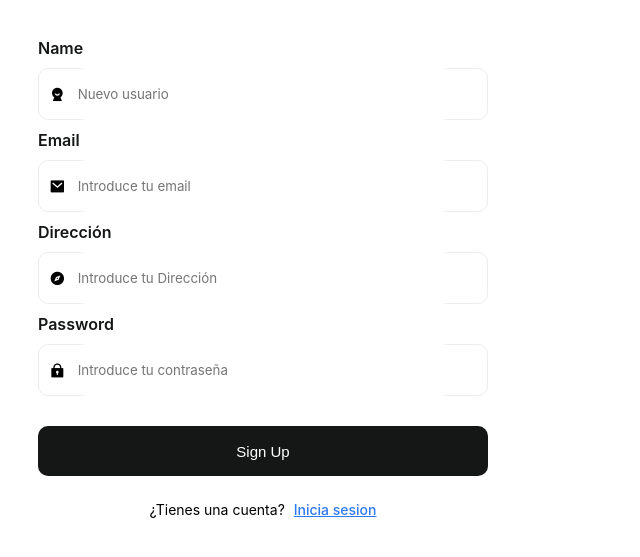
After one commit to OscarSanchez01/EmpresaMensajeria, a PHP site: page /register.php in a window 1280 px wide. The commit adds this page. Shown: the top 557 px of the page, without its empty margins (0-640 px from the left). Run offline with PHP 8.4, Linux system fonts and the light colour scheme.

Commit message:
regster 3

```diff
--- a/index.php
+++ b/index.php
@@ -55,7 +55,7 @@ if ($_SERVER['REQUEST_METHOD'] === 'POST') {
 
         <button class="button-submit" type="submit">Sign Up</button>
 
-        <p class="p">¿No tienes una cuenta? <span class="span">Registrate</span></p>
+        <p class="p">¿No tienes una cuenta? <a href= "./register.php" class="span">Registrate</a></p>
     </form>
 
 
--- a/panel.html
+++ b/panel.html
@@ -24,7 +24,6 @@
                 <img src="./assets/icon.png" width="100px">
                 <p>Paco</p>
                 SOY UN USUARIO
-                <button> <a href="editar_perfil.php">Editar perfil</a> </button>
 
             </div>
 
--- /dev/null
+++ b/register.php
@@ -0,0 +1,139 @@
+<!DOCTYPE html>
+<html lang="en">
+
+<head>
+    <meta charset="UTF-8">
+    <meta name="viewport" content="width=device-width, initial-scale=1.0">
+    <title>Document</title>
+    <link rel="stylesheet" href="./css/logins.css">
+    <link rel="stylesheet" href="./assets/remixicon/remixicon.css" />
+</head>
+
+<body>
+
+<?php
+
+function conexionBD() {
+    global $pdo;
+    try {
+        $pdo = new PDO('mysql:host=localhost;dbname=sistemaenvios', 'paquetes', '');
+        $pdo->setAttribute(PDO::ATTR_ERRMODE, PDO::ERRMODE_EXCEPTION);
+        $pdo->exec('SET NAMES "utf8"');
+    } catch (PDOException $e) {
+        die("Error en la conexión: " . $e->getMessage());
+    }
+}
+
+conexionBD(); // Inicia la conexión a la base de datos
+
+if ($_SERVER['REQUEST_METHOD'] === 'POST') {
+    $user = $_POST['username'];
+    $pass = $_POST['password'];
+    $email = $_POST['email'];
+    $address = $_POST['address'];
+
+    // Validar que los campos no estén vacíos
+    if (!$user || !$email || !$address || !$pass) {
+        echo "<p style='color:red;'>Por favor, completa todos los campos.</p>";
+    } else {
+        // Verificar si el usuario o email ya existen
+        $query = "SELECT * FROM USUARIOS WHERE username = '$user' OR mail = '$email'";
+        $stmt = $pdo->prepare($query);
+        $stmt->execute();
+
+        // Verificar si ya existe el usuario o el email
+        if ($stmt->rowCount() > 0) {
+            echo "<p style='color:red;'>El usuario o el email ya están registrados.</p>";
+        } else {
+
+            // Id usuario
+            $query = "SELECT MAX(id_usuario) AS max_id FROM USUARIOS";
+            $stmt = $pdo->prepare($query);
+            $stmt->execute();
+            $result = $stmt->fetch(PDO::FETCH_ASSOC);
+
+            $newId = $result['max_id'] ? $result['max_id'] + 1 : 1;
+
+
+            //Isert
+            $query = "INSERT INTO USUARIOS (id_usuario, username, password, rol, mail, direccion)
+                      VALUES ('$newId', '$user', '$pass', 'R', '$email', '$address')";
+            $stmt = $pdo->prepare($query);
+
+            if ($stmt->execute()) {
+
+                header("Location: ./index.php");
+                exit;
+                echo "<p style='color:red;'>Error al registrar el usuario. Inténtalo de nuevo más tarde.</p>";
+            }
+        }
+    }
+}
+
+?>
+    <!-- AQUI ESTA EL FORM -->
+    <form class="form" action="register.php" method="POST">
+
+
+        <!-- NOMBRE -->
+        <div class="flex-column">
+            <label>Name </label>
+        </div>
+        <div class="inputForm">
+            <i class="ri-user-5-fill"></i>
+
+            <!-- INPUT NOMBRE -->
+            <input type="text" name="username" class="input" placeholder="Nuevo usuario" />
+        </div>
+
+
+        <!-- EMAIL -->
+        <div class="flex-column">
+            <label>Email </label>
+        </div>
+        <div class="inputForm">
+            <i class="ri-mail-fill"></i>
+            <!-- INPUT EMAIL -->
+            <input type="text" class="input" name="email" placeholder="Introduce tu email" />
+        </div>
+
+
+        <!-- DIRECCIÓN -->
+        <div class="flex-column">
+            <label>Dirección </label>
+        </div>
+        <div class="inputForm">
+            <i class="ri-compass-3-fill"></i>
+            <!-- INPUT DIRECCIÓN -->
+            <input type="text" class="input" name="address" placeholder="Introduce tu Dirección" />
+        </div>
+
+
+
+
+        <!-- CONTRASEÑA -->
+        <div class="flex-column">
+            <label>Password </label>
+        </div>
+        <div class="inputForm">
+            <i class="ri-lock-2-fill"></i>
+            <!-- INPUT CONTRASEÑA -->
+            <input type="password" class="input" name="password" placeholder="Introduce tu contraseña" />
+        </div>
+
+        <button class="button-submit">Sign Up</button>
+
+        <p class="p">¿Tienes una cuenta? <a href="./index.php" class="span">Inicia sesion</a></p>
+
+    </form>
+
+    <?php
+
+
+    ?>
+
+
+
+</body>
+
+</html>
```
Also changed, not shown: panel_admin.html (line endings or trailing spaces).
